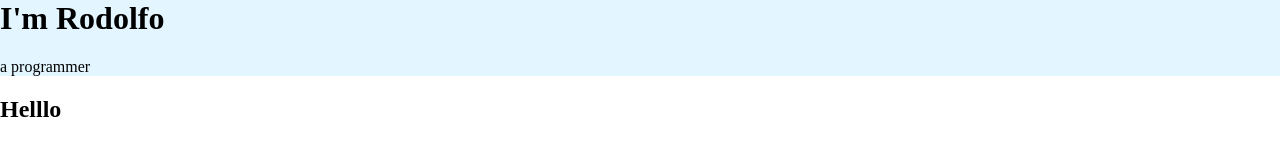
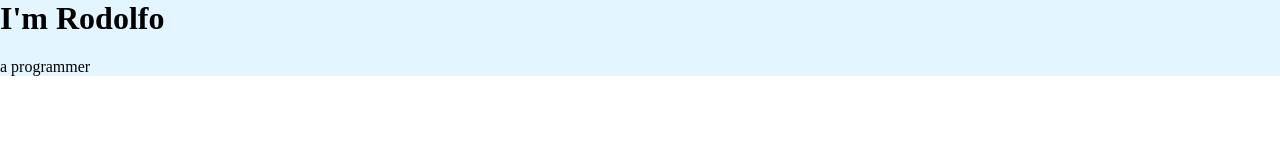
Before and after one commit to RStPro/CSS---My-Site, a plain HTML site: page index.html in a window 1280 px wide. Drawn offline with Linux system fonts and the light colour scheme.

Commit message:
undo test

```diff
--- a/index.html
+++ b/index.html
@@ -30,6 +30,5 @@
       <h1>I'm Rodolfo</h1>
       <p>a programmer</p>
     </div>
-    <h2>Helllo</h2>
   </body>
 </html>
```
